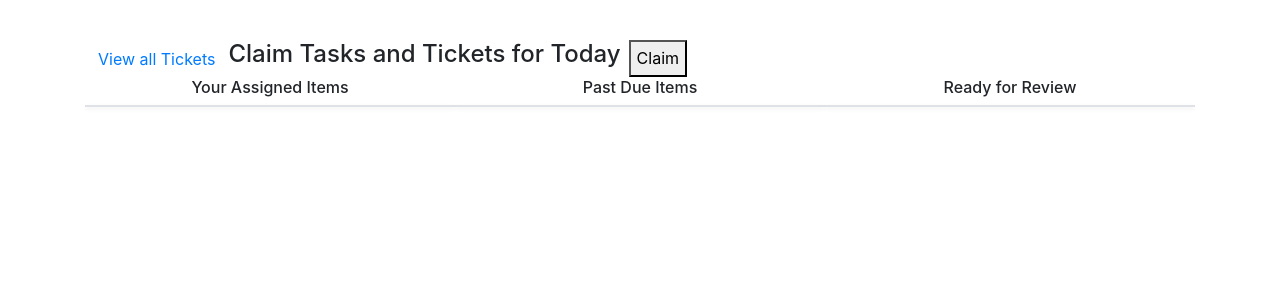
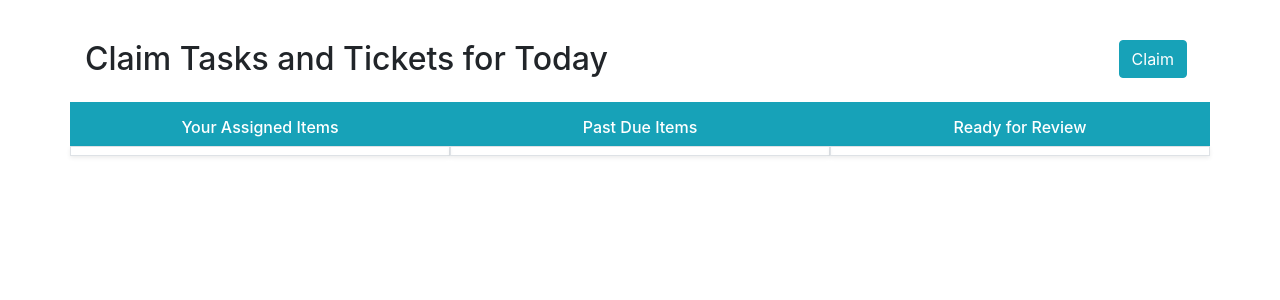
Before and after one commit to kellymorin/check_mate, a Django app: page /stand-up/claim in a window 1280 px wide. Shown: the part 56-356 px from the top of the page. Run offline with Django 3.2, Linux system fonts and the light colour scheme; data that the repository does not hold is empty; parts of the project's set-up code (start-up, migrations or seed data) failed here and were passed over; some libraries are stand-ins or nearby versions.

Commit message:
Complete layout claim page

```diff
--- a/check_mate/templates/claim.html
+++ b/check_mate/templates/claim.html
@@ -3,37 +3,33 @@
 {% load ticket_card %}
 {% load task_card %}
 
+<!-- TODO: Add ability to view all items -->
+<!-- <a class="btn" href="{% url 'check_mate:claim-all' %}">View all Tickets</a> -->
+
 {% block content %}
-<div class="container">
-  <div class="row">
-    <a class="btn" href="{% url 'check_mate:claim-all' %}">View all Tickets</a>
 <form method="POST" action="{% url 'check_mate:claim' %}">
   {% csrf_token %}
-      <div class="d-flex justify-content-center">
-        <h4>Claim Tasks and Tickets for Today</h4>
-        <button class="mx-2" type="submit" value="claim">Claim</button>
+  <!-- Header Section -->
+  <div class="row">
+    <div class="col">
+      <h2>Claim Tasks and Tickets for Today</h2>
+    </div>
+    <div class="col text-right">
+      <button class="mx-2 btn btn-info" type="submit" value="claim">Claim</button>
     </div>
   </div>
-
-  <div class="row">
-    <div class="col flex-column text-center space-around">
+  <!-- End Header Section -->
+  <!-- Ticket Display Section -->
+  <div class="row mt-3">
+    <!-- Assigned Items Section -->
+    <div class="col">
+      <div class="row bg-info pt-3">
+        <div class="col text-white flex-column text-center">
           <h6>Your Assigned Items</h6>
         </div>
-    <div class="col flex-column text-center space-around">
-      <h6>Past Due Items</h6>
       </div>
-    <div class="col flex-column text-center space-around">
-      <h6>Ready for Review</h6>
-    </div>
-    {% if other_tickets or other_tasks %}
-      <div class="col flex-column text-center space-around">
-        <h6>Other</h6>
-      </div>
-    {% endif %}
-  </div>
-
       <div class="row">
-    <div class="col border shadow-sm">
+        <div class="col border shadow-sm pt-2 ticket-container">
         {% if assigned_tickets %}
           <h6 class="text-center">Tickets</h6>
             {% for ticket in assigned_tickets %}
@@ -48,7 +44,18 @@
             {% endfor %}
         {% endif %}
         </div>
-    <div class="col border shadow-sm">
+      </div>
+    </div>
+    <!-- End Assigned Items Section -->
+    <!-- Past Due Items Section -->
+    <div class="col">
+      <div class="row bg-info pt-3">
+        <div class="col text-white flex-column text-center">
+          <h6>Past Due Items</h6>
+        </div>
+      </div>
+      <div class="row">
+        <div class="col border shadow-sm pt-2 ticket-container">
         {% if past_due_tickets %}
           <h6 class="text-center">Tickets</h6>
             {% for ticket in past_due_tickets %}
@@ -63,7 +70,18 @@
             {% endfor %}
         {% endif %}
         </div>
-    <div class="col border shadow-sm">
+      </div>
+    </div>
+    <!-- End Past Due Items Section -->
+    <!-- Ready for Review Items Section -->
+    <div class="col">
+      <div class="row bg-info pt-3">
+        <div class="col text-white flex-column text-center">
+          <h6>Ready for Review</h6>
+        </div>
+      </div>
+      <div class="row">
+        <div class="col border shadow-sm pt-2 ticket-container">
         {% if review_tickets %}
           <h6 class="text-center">Tickets</h6>
             {% for ticket in review_tickets %}
@@ -78,8 +96,19 @@
             {% endfor %}
         {% endif %}
         </div>
+      </div>
+    </div>
+    <!-- End Ready for Review Items Section -->
+    <!-- All Other Open Tickets Section -->
     {% if other_tickets or other_tasks %}
-    <div class="col border shadow-sm">
+    <div class="col">
+      <div class="row bg-info pt-3">
+        <div class="col text-white flex-column text-center">
+          <h6>Other</h6>
+        </div>
+      </div>
+      <div class="row">
+        <div class="col border shadow-sm pt-2 ticket-container">
         {% if other_tickets %}
           <h6 class="text-center">Tickets</h6>
             {% for ticket in other_tickets %}
@@ -94,9 +123,11 @@
             {% endfor %}
         {% endif %}
         </div>
+      </div>
+    </div>
+    <!-- End All Other Items Section -->
     {% endif %}
   </div>
+  <!-- End Ticket Display Section -->
 </form>
-</div>
-
 {% endblock content %}
```
Lines whose indentation alone changed are shown as unchanged.
